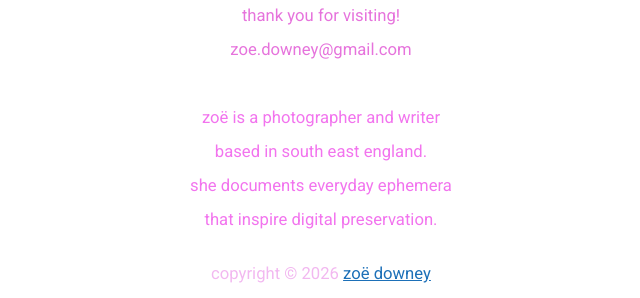
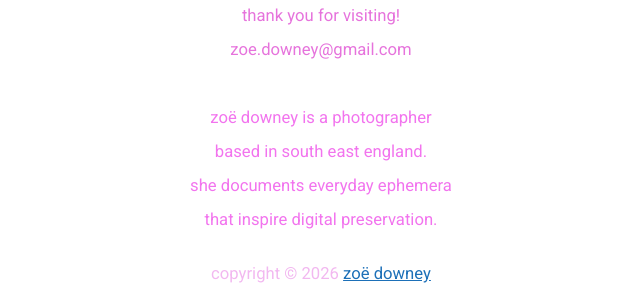
Before and after one commit to zoeurl/zoedowney.github.io, a Jekyll site: the page built from index.html, in a window 1280 px wide. Shown: the part 1543-1841 px from the top of the page, without its empty margins (319-959 px from the left). Built offline with Jekyll 4.4.1, drawn with Linux system fonts in a browser that asks for light colours.

Commit message:
Update photography.md

```diff
--- a/_layouts/photography.md
+++ b/_layouts/photography.md
@@ -35,7 +35,7 @@
 			<font color=#e673dc>thank you for visiting!
 			<br>zoe.downey@gmail.com</font>
 		<br>
-		<br><font color="#f274ee">zoë is a photographer and writer
+		<br><font color="#f274ee">zoë downey is a photographer
 			<br>based in south east england.
 			<br>she documents everyday ephemera
 			<br>that inspire digital preservation.</font></small>
```
